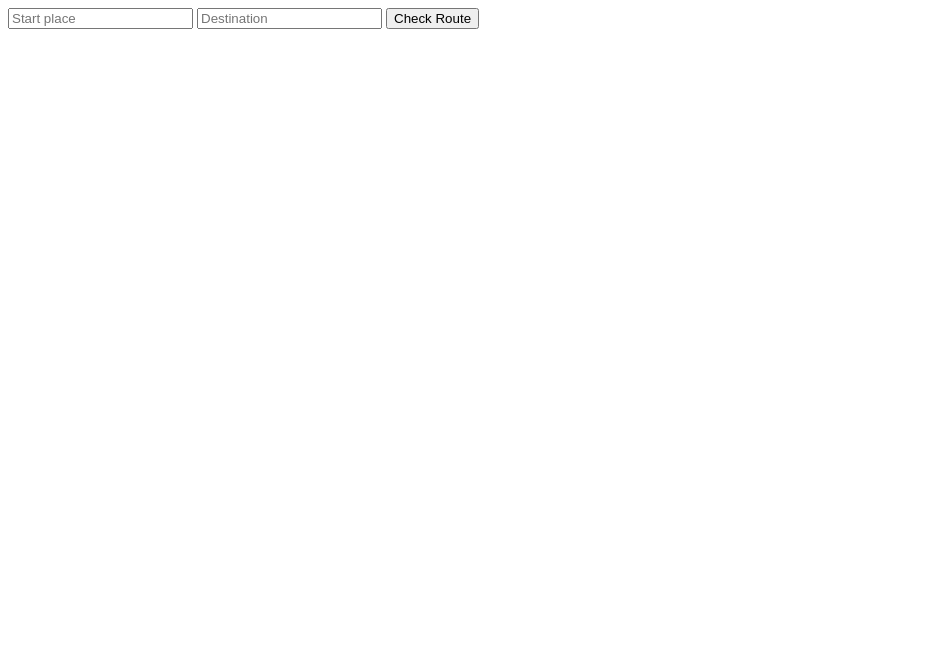
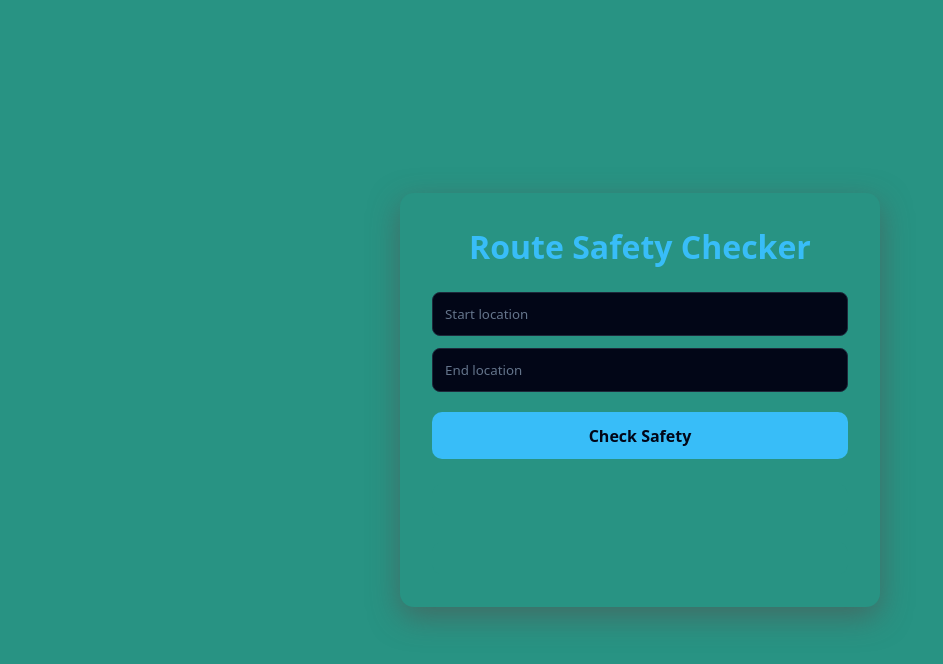
Before and after one commit to MohamedHassan-17/Transportation, a website: page public/index.html in a window 1280 px wide. Shown: the whole page, without its empty margins (0-943 px from the left). Drawn offline with Linux system fonts and the light colour scheme.

Commit message:
updated Readme and safety score

```diff
--- a/public/index.html
+++ b/public/index.html
@@ -3,22 +3,23 @@
 <head>
     <meta charset="UTF-8">
     <meta name="viewport" content="width=device-width, initial-scale=1.0">
-    <title>Document</title>
+    <link rel="stylesheet" href="style.css">
+
+    <title>Trip Advisor</title>
 </head>
 <body>
- <div>
-<input id="startInput" placeholder="Start place" />
-<input id="endInput" placeholder="Destination" />
-<button id="checkBtn">Check Route</button>
+  <div class="container">
+    <h1>Route Safety Checker</h1>
 
-
-
-<div id="output"></div>
-
- </div>
+    <input id="startInput" placeholder="Start location" />
+    <input id="endInput" placeholder="End location" />
+    <button id="checkBtn">Check Safety</button>
 
     <div id="weather"></div>
     <div id="score"></div>
-    <script src="script.js" ></script>
+  </div>
+
+  <script src="script.js"></script>
 </body>
+
 </html>
--- a/public/script.js
+++ b/public/script.js
@@ -56,6 +56,16 @@ checkBtn.addEventListener("click", async () => {
     const startScore = calculateSafetyScore(startWeather);
     const endScore = calculateSafetyScore(endWeather);
     const averageScore = Math.round((startScore + endScore) / 2);
+    const distance = Distance(startGeo, endGeo);
+    let adjustedScore = 0;
+    if (distance < 200) {
+      // Adjust score for short distances
+
+      adjustedScore = averageScore - 50;
+    }
+    else{
+      adjustedScore = averageScore - (distance / 10);
+    }
 
     // -------------------------------
     // DISPLAY RESULTS
@@ -74,12 +84,13 @@ checkBtn.addEventListener("click", async () => {
       <p><strong>Visibility:</strong> ${endWeather.visibility} meters</p>
       <p><strong>Wind Speed:</strong> ${endWeather.wind?.speed} m/s</p>
       <p><strong>Rain (1h):</strong> ${endWeather.rain?.["1h"] || 0} mm</p>
+
+      <h2>Distance between locations: ${distance.toFixed(2)} km</h2>
     `;
 
     scoreDiv.innerHTML = `
-      <h2>Start Safety Score: ${startScore}</h2>
-      <h2>End Safety Score: ${endScore}</h2>
-      <h1>Average Route Safety: ${averageScore}</h1>
+
+      <h1> Route Safety: ${adjustedScore}</h1>
     `;
 
   } catch (err) {
@@ -87,6 +98,31 @@ checkBtn.addEventListener("click", async () => {
     alert("Something went wrong while fetching data");
   }
 });
+
+//calcute distance between two coordinates
+function Distance(coords1, coords2) {
+  function toRad(x) {
+    return (x * Math.PI) / 180;
+  }
+
+  const lat1 = coords1.lat;
+  const lon1 = coords1.lon;
+  const lat2 = coords2.lat;
+  const lon2 = coords2.lon;
+
+  const dLat = toRad(lat2 - lat1);
+  const dLon = toRad(lon2 - lon1);
+
+  const a =
+    Math.sin(dLat / 2) * Math.sin(dLat / 2) +
+    Math.cos(toRad(lat1)) *
+      Math.cos(toRad(lat2)) *
+      Math.sin(dLon / 2) *
+      Math.sin(dLon / 2);
+
+  const c = 2 * Math.atan2(Math.sqrt(a), Math.sqrt(1 - a));
+  return c * 6371; // Earth radius in kilometers
+}
 
 // ===============================
 // SAFETY SCORE CALCULATOR
--- /dev/null
+++ b/public/style.css
@@ -0,0 +1,101 @@
+/* ================== RESET ================== */
+* {
+  margin: 0;
+  padding: 0;
+  box-sizing: border-box;
+  font-family: system-ui, -apple-system, BlinkMacSystemFont, sans-serif;
+}
+
+/* ================== PAGE ================== */
+body {
+  background: #289383;
+  color: #e5e7eb;
+  min-height: 100vh;
+  display: flex;
+  justify-content: center;
+  align-items: center;
+}
+
+/* ================== CONTAINER ================== */
+.container {
+  background: #289383;
+  padding: 2rem;
+  border-radius: 14px;
+  width: 100%;
+  max-width: 480px;
+  box-shadow: 0 10px 30px rgba(84, 81, 81, 0.6);
+}
+
+/* ================== HEADINGS ================== */
+h1 {
+  text-align: center;
+  margin-bottom: 1.5rem;
+  color: #38bdf8;
+}
+
+h2, h3 {
+  margin-top: 1rem;
+  color: #e5e7eb;
+}
+
+/* ================== INPUTS ================== */
+input {
+  width: 100%;
+  padding: 0.75rem;
+  margin-bottom: 0.75rem;
+  border-radius: 8px;
+  border: none;
+  outline: none;
+  background: #020617;
+  color: #e5e7eb;
+  border: 1px solid #1e293b;
+}
+
+input::placeholder {
+  color: #64748b;
+}
+
+/* ================== BUTTON ================== */
+button {
+  width: 100%;
+  padding: 0.8rem;
+  border-radius: 10px;
+  border: none;
+  background: #38bdf8;
+  color: #020617;
+  font-size: 1rem;
+  font-weight: bold;
+  cursor: pointer;
+  margin-top: 0.5rem;
+  transition: background 0.2s ease, transform 0.1s ease;
+}
+
+button:hover {
+  background: #0ea5e9;
+}
+
+button:active {
+  transform: scale(0.98);
+}
+
+/* ================== RESULTS ================== */
+#weather, #score {
+  margin-top: 1.5rem;
+  padding: 1rem;
+  border-radius: 10px;
+  background: #289383;
+  border: 1px solid #289383;
+}
+
+#score h1 {
+  text-align: center;
+  color: #22c55e;
+}
+
+/* ================== MOBILE ================== */
+@media (max-width: 480px) {
+  .container {
+    margin: 1rem;
+    padding: 1.5rem;
+  }
+}
```
Also changed, not shown: readMe.md.
